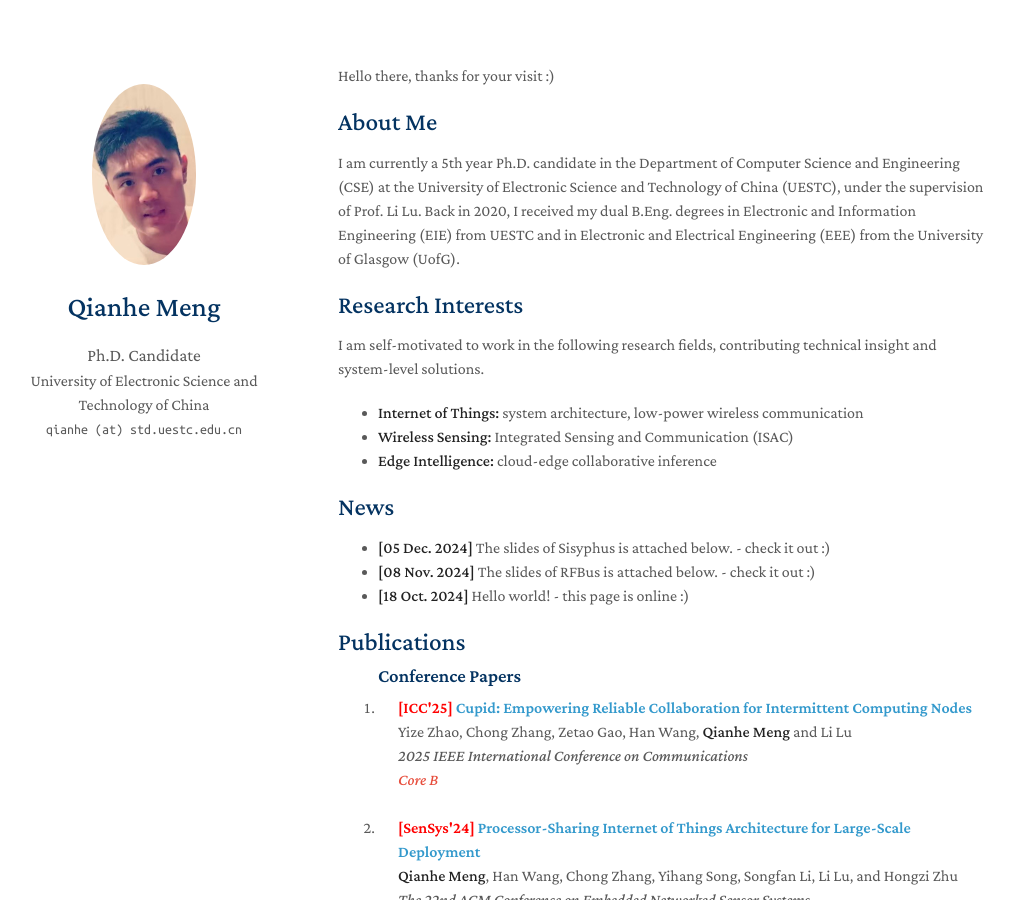
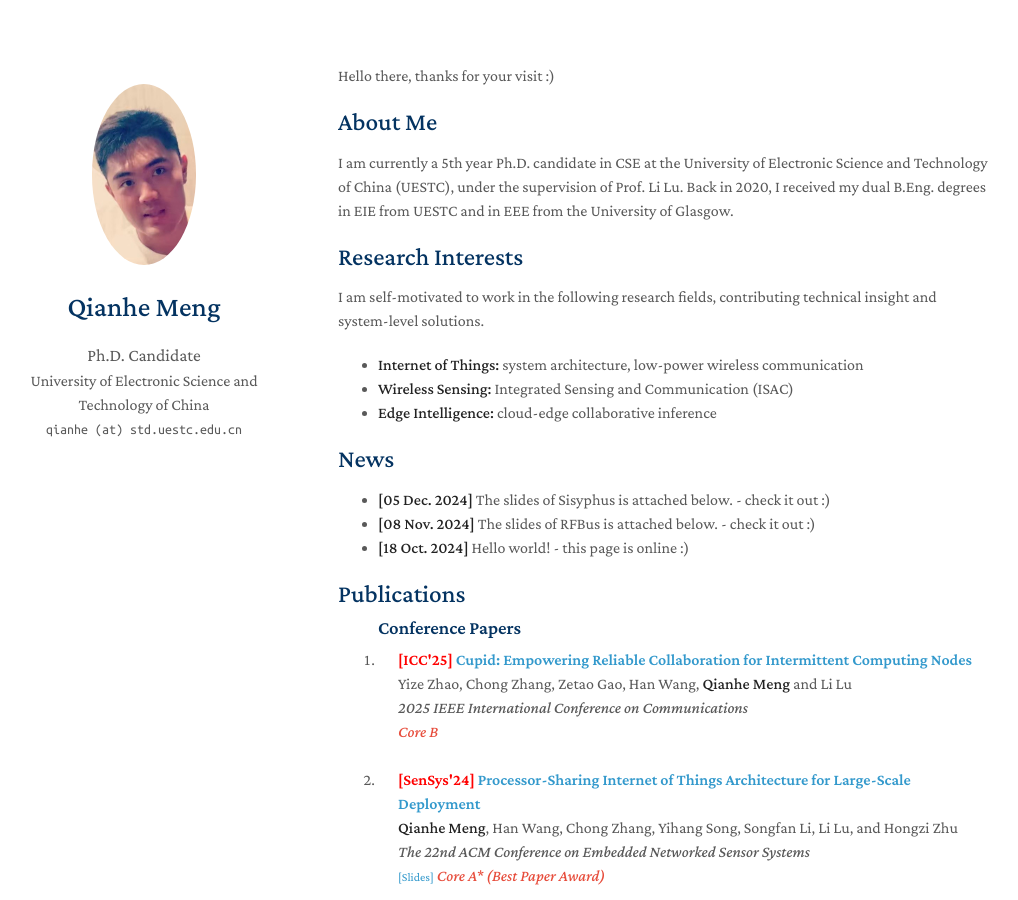
Before and after one commit to mqhyes/mqhyes.github.io, a Jekyll site: the page built from index.md, in a window 1280 px wide and 900 px high. Shown: the whole window, without its empty margins (132-1150 px from the left). Built offline with Jekyll 4.4.1, drawn with Linux system fonts in a browser that asks for light colours; a style sheet for code colours, icons or effects is not loaded.

Commit message:
Update index.md

```diff
--- a/index.md
+++ b/index.md
@@ -5,7 +5,9 @@ Hello there, thanks for your visit :)
 
 ## About Me
 
-I am currently a 5th year Ph.D. candidate in the Department of Computer Science and Engineering (CSE) at the University of Electronic Science and Technology of China (UESTC), under the supervision of Prof. Li Lu. Back in 2020, I received my dual B.Eng. degrees in Electronic and Information Engineering (EIE) from UESTC and in Electronic and Electrical Engineering (EEE) from the University of Glasgow (UofG).
+I am currently a 5th year Ph.D. candidate in CSE at the University of Electronic Science and Technology of China (UESTC), under the supervision of Prof. Li Lu. Back in 2020, I received my dual B.Eng. degrees in EIE from UESTC and in EEE from the University of Glasgow.
+
+<!--I am currently a 5th year Ph.D. candidate in the Department of Computer Science and Engineering (CSE) at the University of Electronic Science and Technology of China (UESTC), under the supervision of Prof. Li Lu. Back in 2020, I received my dual B.Eng. degrees in Electronic and Information Engineering (EIE) from UESTC and in Electronic and Electrical Engineering (EEE) from the University of Glasgow (UofG).-->
 
 ## Research Interests
 
```
